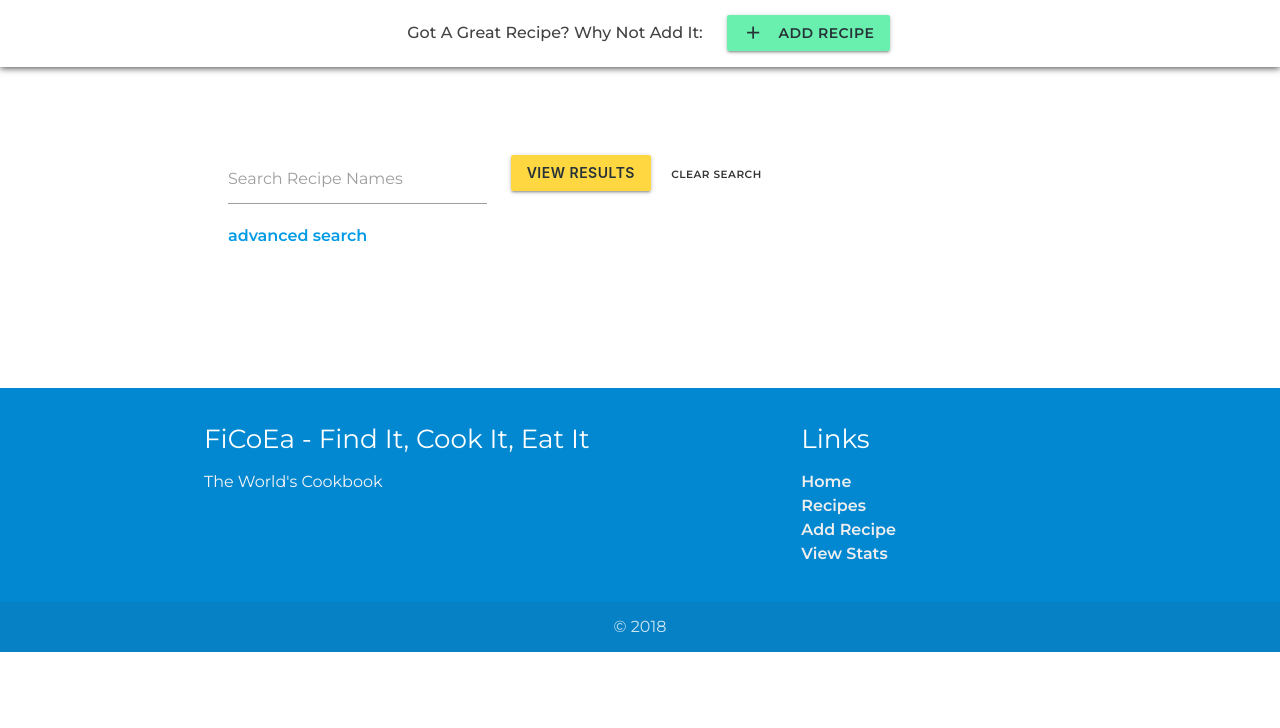
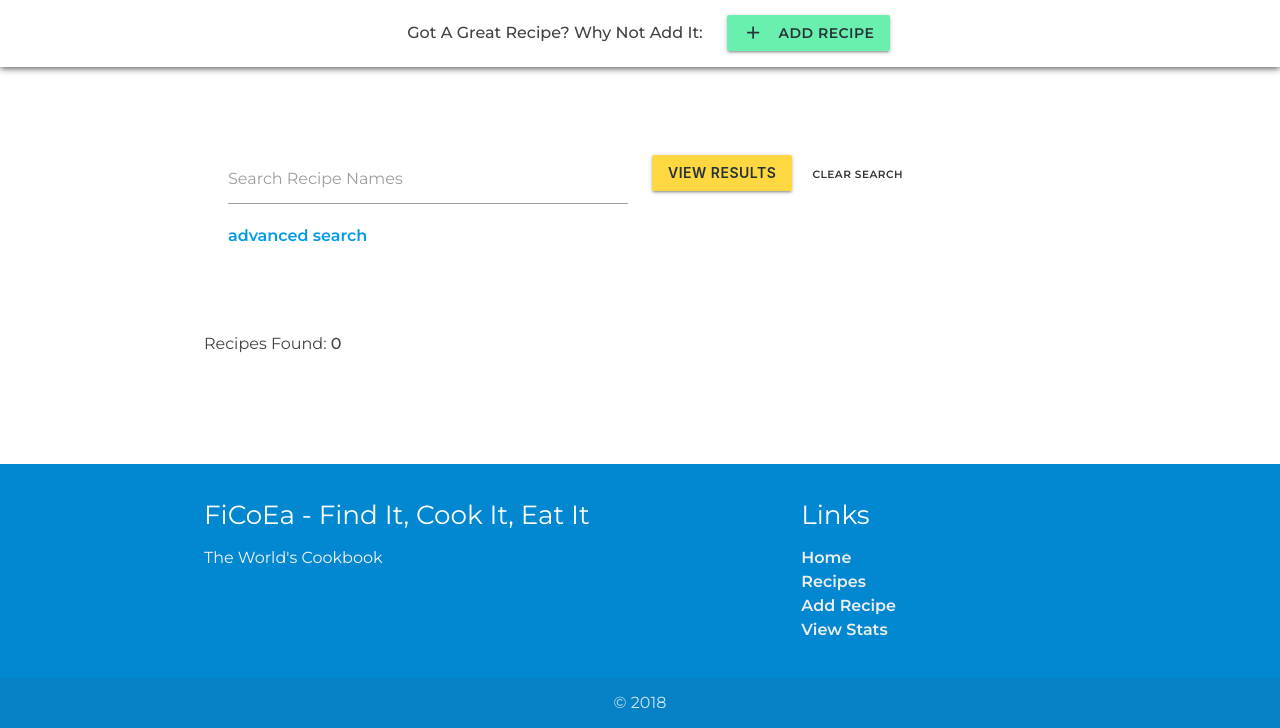
Before and after one commit to Code-Institute-Submissions/milestone4, a Flask app: page /recipes in a window 1280 px wide. Shown: the part 365-1093 px from the top of the page. Before the commit the page ends 1017 px from the top, so only its background shows below. Run offline with Flask 2, Linux system fonts and the light colour scheme; data that the repository does not hold is empty; some libraries are stand-ins or nearby versions.

Commit message:
Add recipe count

```diff
--- a/cookbook/app.py
+++ b/cookbook/app.py
@@ -60,7 +60,8 @@ def recipes():
   titles=get_recipe_titles()
   allergens = mongo.db.allergens.find()
   main_ingredients = mongo.db.main_ingredients.find()
-  return render_template('recipes/results.html', recipes=recipes, titles=titles, allergens=allergens, main_ingredients=main_ingredients)
+  count = recipes.count()
+  return render_template('recipes/results.html', recipes=recipes, titles=titles, allergens=allergens, main_ingredients=main_ingredients, count=count)
 
 @app.route('/recipes/<recipe_id>')
 def view_recipe(recipe_id):
@@ -101,6 +102,14 @@ def insert_recipe():
   check_main_ingredients(form_results["main_ingredient"])
   main_allergen_array = make_allergen_array(form_results)
   form_results["main_allergens"] = main_allergen_array
+  form_results["heat_rating"] = int(form_results["heat_rating"])
+  form_results["recipe_serves"] = int(form_results["recipe_serves"])
+  form_results["prep_time_hr"] = int(form_results["prep_time_hr"])
+  form_results["prep_time_min"] = int(form_results["prep_time_min"])
+  form_results["cook_time_hr"] = int(form_results["cook_time_hr"])
+  form_results["cook_time_min"] = int(form_results["cook_time_min"])
+  form_results["oven_mitt_score"] = int(form_results["oven_mitt_score"])
+
   recipes = mongo.db.recipes
   this_id = recipes.insert_one(form_results)
   recipe_id = this_id.inserted_id
@@ -121,6 +130,13 @@ def update_recipe(recipe_id):
   check_main_ingredients(form_results["main_ingredient"])
   main_allergen_array = make_allergen_array(form_results)
   form_results["main_allergens"] = main_allergen_array
+  form_results["heat_rating"] = int(form_results["heat_rating"])
+  form_results["recipe_serves"] = int(form_results["recipe_serves"])
+  form_results["prep_time_hr"] = int(form_results["prep_time_hr"])
+  form_results["prep_time_min"] = int(form_results["prep_time_min"])
+  form_results["cook_time_hr"] = int(form_results["cook_time_hr"])
+  form_results["cook_time_min"] = int(form_results["cook_time_min"])
+  form_results["oven_mitt_score"] = int(form_results["oven_mitt_score"])
 
   mongo.db.recipes.update(
         {'_id': ObjectId(recipe_id)},
@@ -136,9 +152,9 @@ def update_recipe(recipe_id):
 @app.route('/plus_one_score/<recipe_id>')
 def plus_one_score(recipe_id):
   recipe_entry = mongo.db.recipes.find_one({"_id": ObjectId(recipe_id)})
-  score = int(recipe_entry["oven_mitt_score"])
+  score = recipe_entry["oven_mitt_score"]
   score += 1
-  mongo.db.recipes.update({'_id': ObjectId(recipe_id)}, { '$set': { "oven_mitt_score": str(score) }})
+  mongo.db.recipes.update({'_id': ObjectId(recipe_id)}, { '$set': { "oven_mitt_score": score }})
   return redirect(url_for('view_recipe', recipe_id=recipe_id))
 
 
@@ -160,9 +176,12 @@ def search_title():
   titles=get_recipe_titles()
   allergens = mongo.db.allergens.find()
   main_ingredients = mongo.db.main_ingredients.find()
-  return render_template('recipes/results.html', recipes=recipes, titles=titles, allergens=allergens, main_ingredients=main_ingredients)
+  count = recipes.count()
+  return render_template('recipes/results.html', recipes=recipes, titles=titles, allergens=allergens, main_ingredients=main_ingredients, count=count)
 
-
+@app.route('/advanced_search_results', methods=["POST"])
+def advanced_search():
+  return render_template('recipes/results.html')
 
 ###############################################################################
 
--- a/cookbook/templates/home.html
+++ b/cookbook/templates/home.html
@@ -50,8 +50,10 @@
 
     <div class="row">
 
-      {% for recipe in recipes %}
+      {% for recipe in recipes | sort(attribute='oven_mitt_score', reverse=True)%}
+      {% if loop.index <= 3 %}
         {% include "_includes/recipe-card.html" %}
+      {% endif %}
       {% endfor %}
 
     </div>
--- a/cookbook/templates/recipes/results.html
+++ b/cookbook/templates/recipes/results.html
@@ -6,7 +6,7 @@
       <div class="col s12">
         <form action="{{ url_for('search_title') }}" method="POST" class="col s12">
 
-          <div class="col s12 m6 l4 input-field">
+          <div class="col s12 m6 l6 input-field">
             <input id="search_word" name="search_word" type="text" class="autocomplete" autocomplete="off">
             <label for="search_word">Search Recipe Names</label>
           </div>
@@ -30,11 +30,23 @@
 <br>
 <br>
 
+<section class="recipe-count">
+  <div class="container">
+    <div class="row">
+      <div class="col s12">
+        <p>Recipes Found: <strong>{{ count }}</strong></p>
+      </div>
+    </div>
+  </div>
+</section>
+
 <section class="recipe-results">
   <div class="container">
 
     <div class="row" id="recipe_cards">
-      {% for recipe in recipes | sort(attribute='recipe_title') %} {% include "_includes/recipe-card.html" %} {% endfor %}
+      {% for recipe in recipes | sort(attribute='oven_mitt_score', reverse=True) %}
+      {% include "_includes/recipe-card.html" %}
+      {% endfor %}
     </div>
   </div>
 </section>
```
